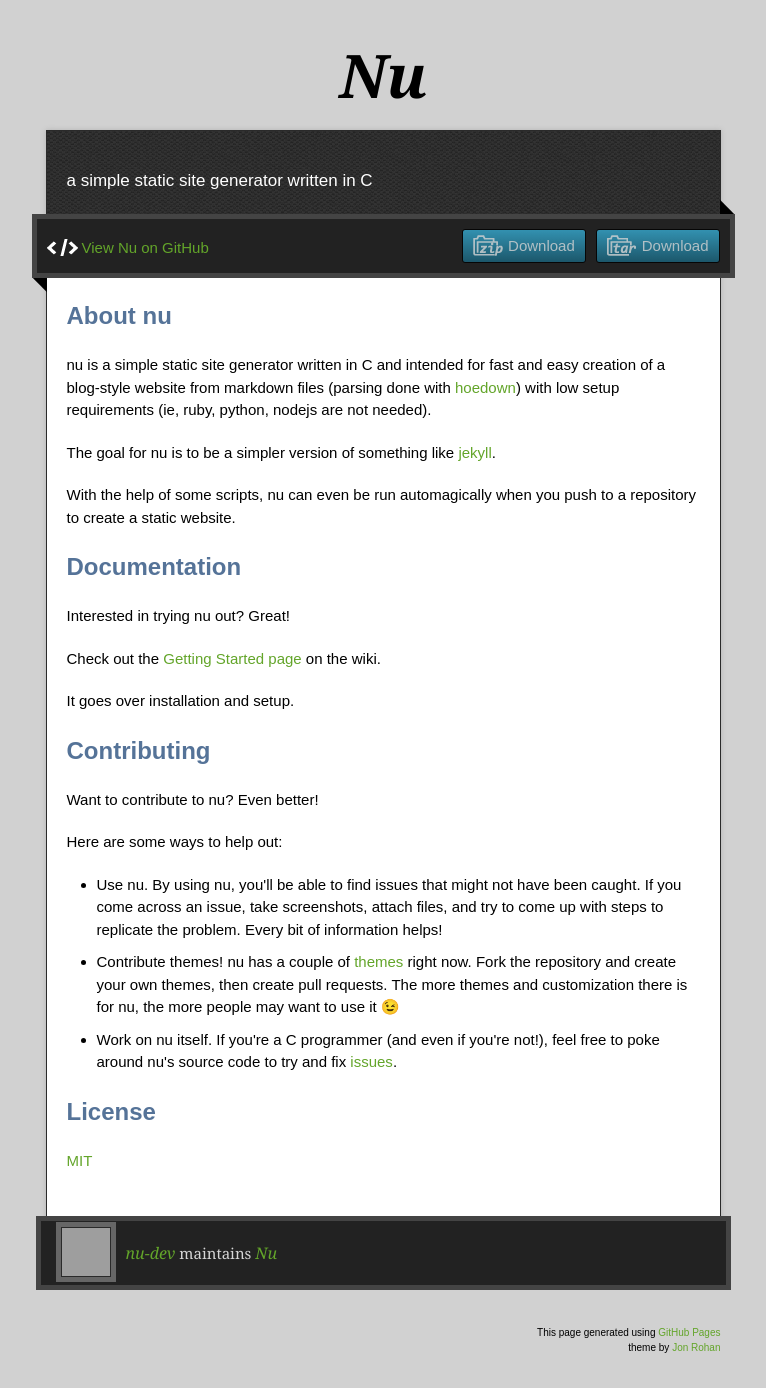
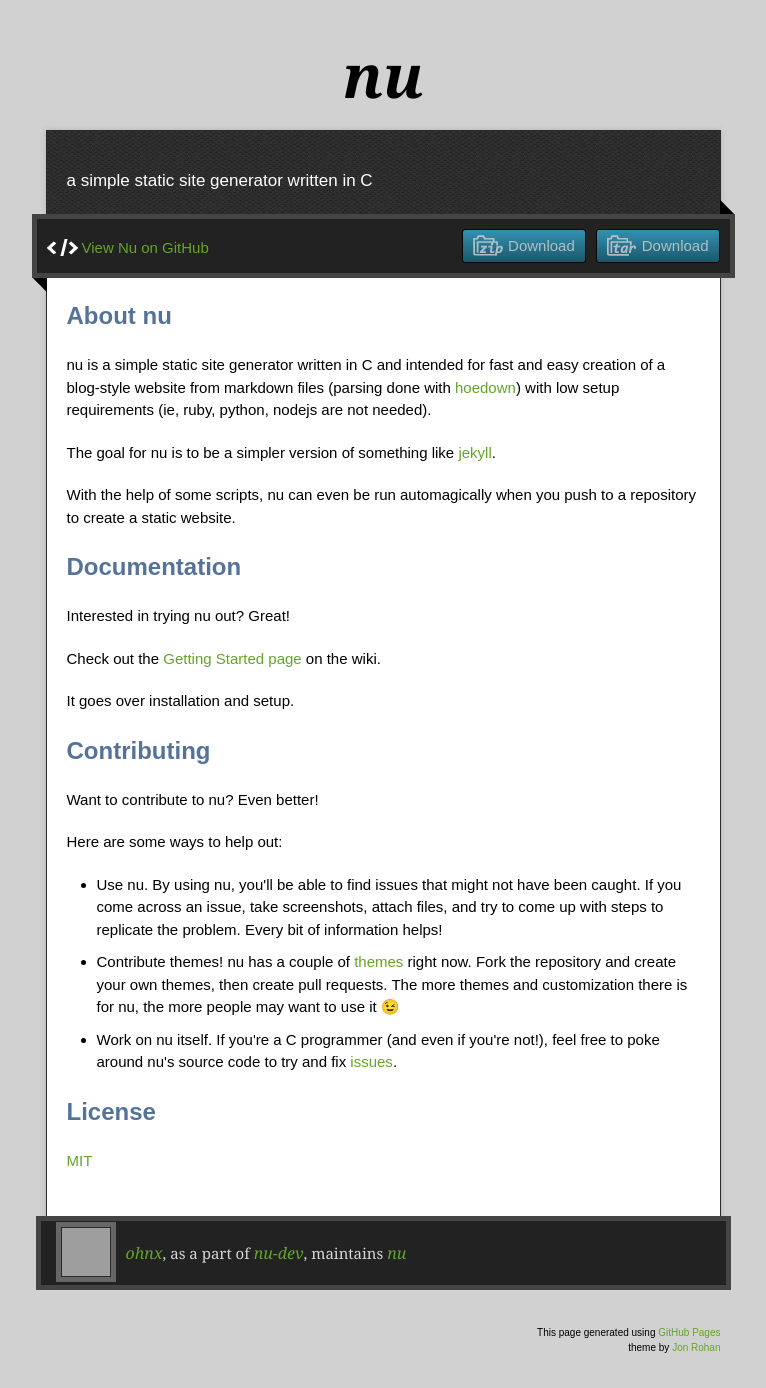
Before and after one commit to nu-dev/nu, a plain HTML site: page index.html in a window 1280 px wide. Shown: the whole page, without its empty margins (257-1023 px from the left). Drawn offline with nearby package versions, Linux system fonts and the light colour scheme; grey boxes are pictures that could not be loaded.

Commit message:
Update index.html

```diff
--- a/index.html
+++ b/index.html
@@ -11,8 +11,8 @@
   <script type="text/javascript" src="https://ajax.googleapis.com/ajax/libs/jquery/1.7.1/jquery.min.js"></script>
   <script type="text/javascript" src="javascripts/script.js"></script>
 
-  <title>Nu</title>
-  <meta name="description" content="a simple static site generator written in C">
+  <title>nu</title>
+  <meta name="description" content="nu; a simple static site generator written in C">
 
   <meta name="viewport" content="width=device-width,initial-scale=1">
 
@@ -22,7 +22,7 @@
 
   <div class="wrapper">
     <header>
-      <h1 class="title">Nu</h1>
+      <h1 class="title">nu</h1>
     </header>
     <div id="container">
       <p class="tagline">a simple static site generator written in C</p>
@@ -77,7 +77,7 @@
     </div>
     <footer>
       <div class="owner">
-      <p><a href="https://github.com/nu-dev" class="avatar"><img src="https://avatars1.githubusercontent.com/u/19159899?v=3&amp;s=60" width="48" height="48"></a> <a href="https://github.com/nu-dev">nu-dev</a> maintains <a href="https://github.com/nu-dev/nu">Nu</a></p>
+      <p><a href="https://github.com/nu-dev" class="avatar"><img src="https://avatars1.githubusercontent.com/u/19159899?v=3&amp;s=60" width="48" height="48"></a> <a href="https://github.com/ohnx">ohnx</a>, as a part of <a href="https://github.com/nu-dev">nu-dev</a>, maintains <a href="https://github.com/nu-dev/nu">nu</a></p>
 
 
       </div>
```
